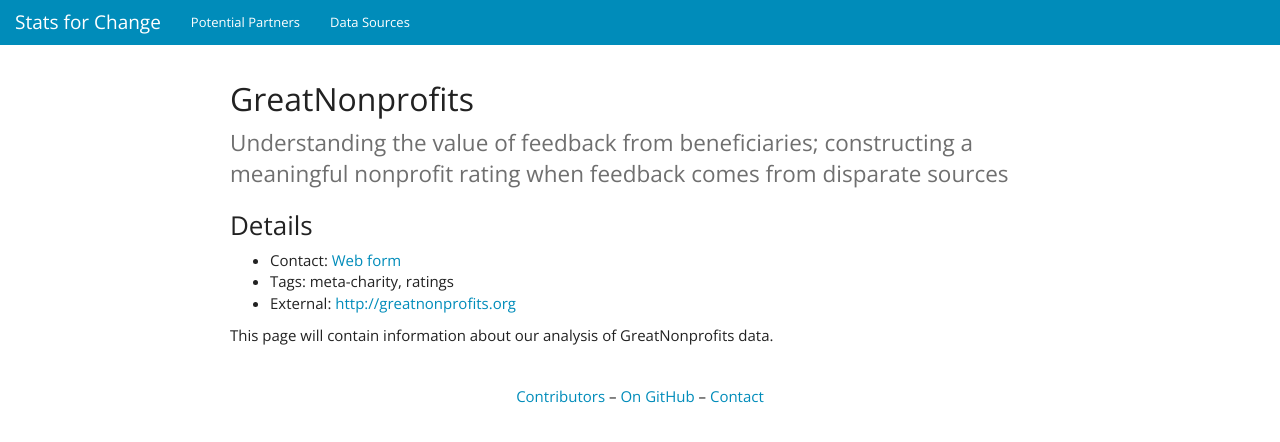
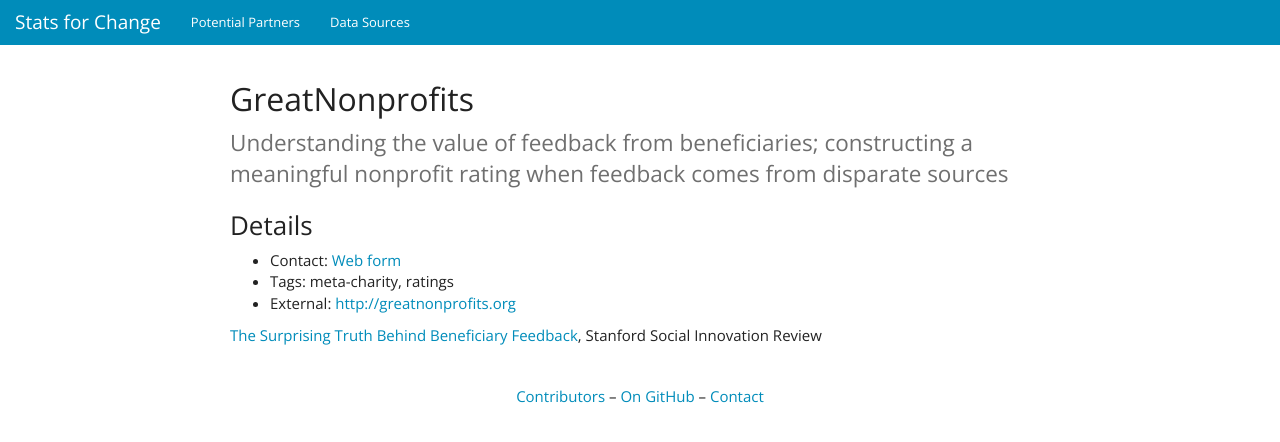
Before and after one commit to stats-for-change/stats-for-change.github.io, a Jekyll site: the page built from partners/greatnonprofits.md, in a window 1280 px wide. Shown: the top 442 px of the page. Built offline with Jekyll 4.4.1, drawn with Linux system fonts in a browser that asks for light colours; nearby versions of some CDN libraries; Markdown is read by kramdown in place of the engine named in the settings.

Commit message:
Update greatnonprofits.md

```diff
--- a/partners/greatnonprofits.md
+++ b/partners/greatnonprofits.md
@@ -6,8 +6,7 @@ partner-description: Understanding the value of feedback from beneficiaries; con
 partner-url: http://greatnonprofits.org
 partner-contact: <a href="http://greatnonprofits.org/contact-us">Web form</a>
 partner-tags: meta-charity, ratings
-project output: <a href="http://www.ssireview.org/blog/entry/the_surprising_truth_behind_beneficiary_feedback">The Surprising Truth Behind Beneficiary Feedback (published on Stanford Social Innovation Review)</a>
 is-full-page: true
 ---
 
-This page will contain information about our analysis of GreatNonprofits data.
+<a href="http://www.ssireview.org/blog/entry/the_surprising_truth_behind_beneficiary_feedback">The Surprising Truth Behind Beneficiary Feedback</a>, Stanford Social Innovation Review
```
